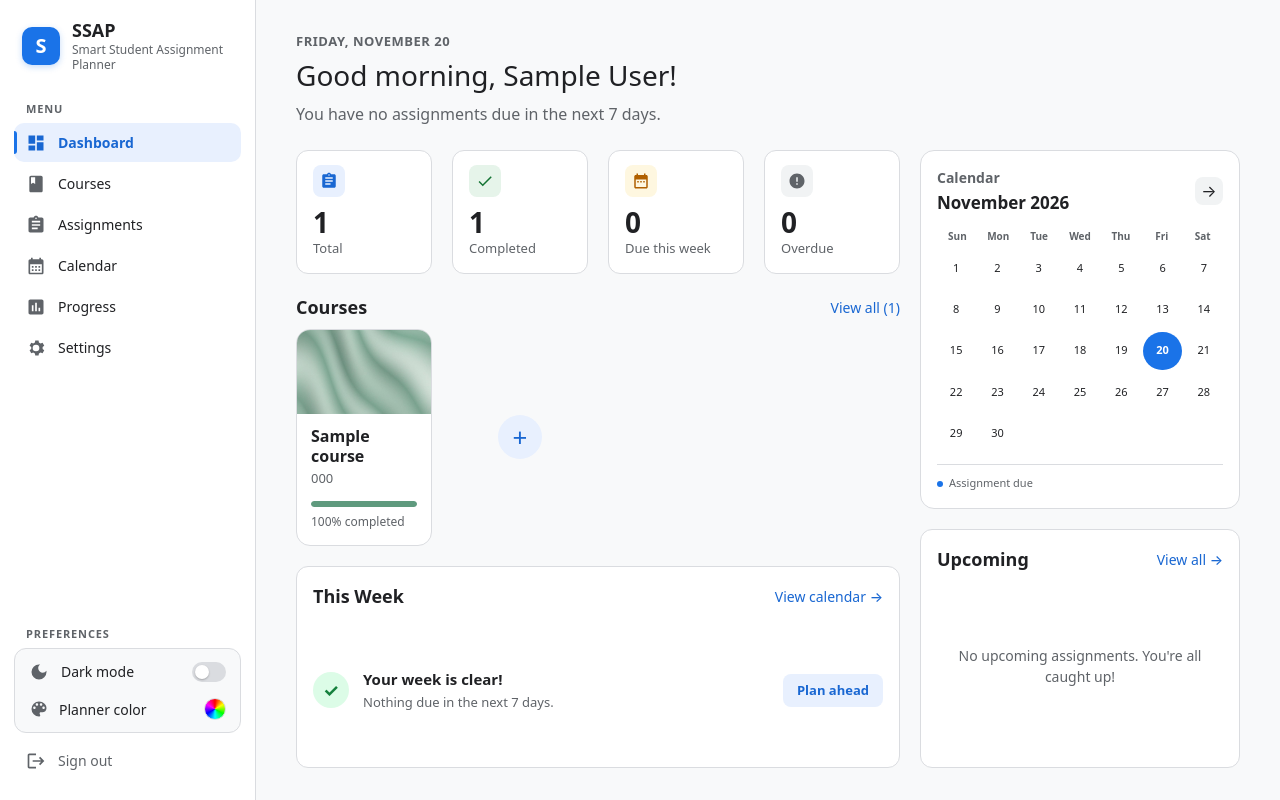
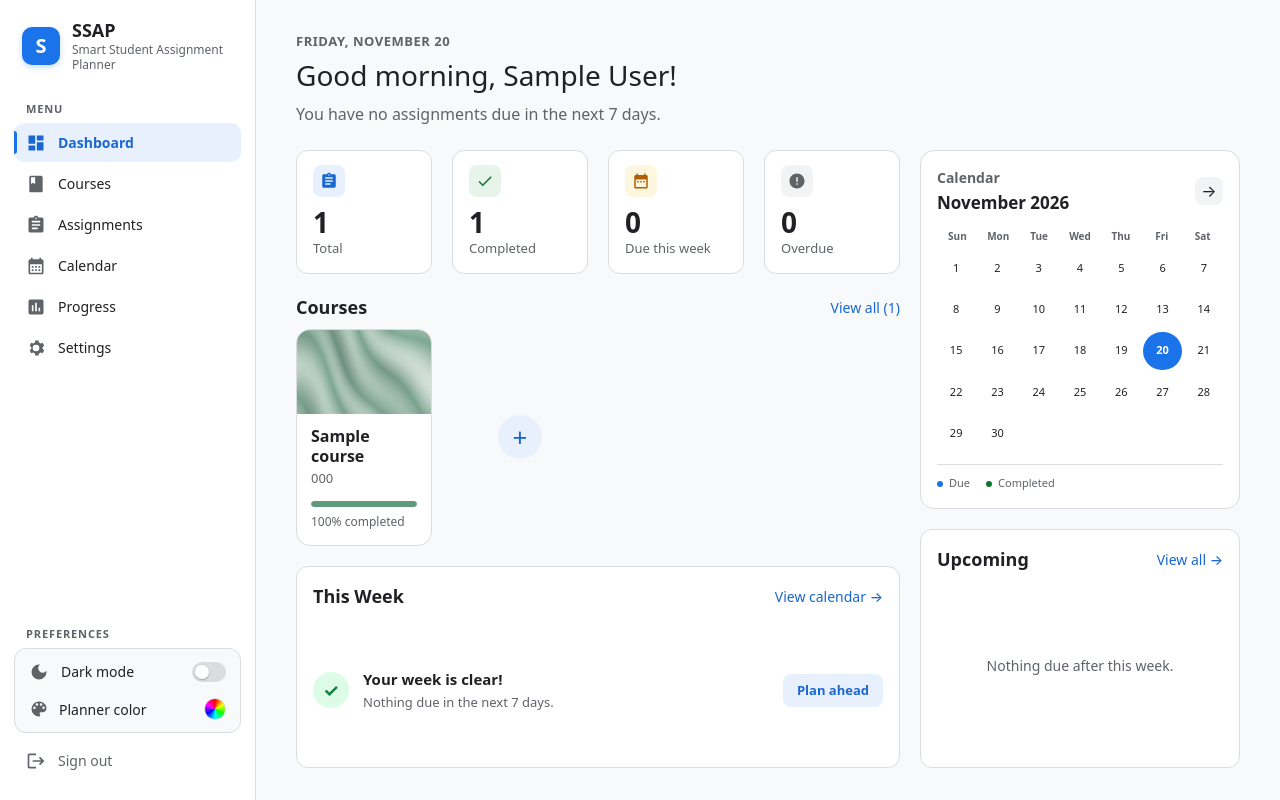
Before and after one commit to BhavyaSura/Smart-Student-Assignment-Planner, a Flask app: page / in a window 1280 px wide. Run offline with Flask 3, Linux system fonts and the light colour scheme; the visitor is signed in with stand-in values (Sample User, id 1); tables that the repository leaves empty hold one stand-in row (values such as "Sample post"); some libraries are stand-ins or nearby versions.

Commit message:
Add files via upload

```diff
--- a/features/dashboard/suggested_mini_calendar.py
+++ b/features/dashboard/suggested_mini_calendar.py
@@ -7,7 +7,8 @@ Dashboard Mini Calendar Widget.
 Shows:
 - the current month
 - today's date
-- a dot on days that have an assignment due
+- a blue dot on days with an assignment still to do
+- a green dot on days with a completed assignment
 - only assignments belonging to the signed-in student
 """
 
@@ -53,7 +54,12 @@ def suggested_mini_calendar(user_id):
     # Store the days that have at least one assignment.
     # Example:
     # {5, 12, 22}
+    # Two groups of days, so each can get its own color dot:
+    #   due_days       -> assignments still to do (blue dot)
+    #   completed_days -> assignments already done (green dot)
+    # A day can be in both.
     due_days = set()
+    completed_days = set()
 
     for assignment in assignments:
 
@@ -67,9 +73,13 @@ def suggested_mini_calendar(user_id):
                 "%Y-%m-%d"
             ).date()
 
-            due_days.add(
-                due_date.day
-            )
+            if assignment.status == "Completed":
+
+                completed_days.add(due_date.day)
+
+            else:
+
+                due_days.add(due_date.day)
 
         except ValueError:
             # Ignore an invalid date instead of
@@ -109,4 +119,7 @@ def suggested_mini_calendar(user_id):
         "due_days":
             due_days,
 
+        "completed_days":
+            completed_days,
+
     }
--- a/features/dashboard/suggested_upcoming_preview.py
+++ b/features/dashboard/suggested_upcoming_preview.py
@@ -1,21 +1,27 @@
 # SSAP-12 (Bhavya): Upcoming Assignments Preview on the Dashboard.
 
-from datetime import datetime
+from datetime import datetime, timedelta
 from zoneinfo import ZoneInfo
 
 from models import Assignment
 
 
 def suggested_upcoming_preview(user_id):
-    today = datetime.now(ZoneInfo("America/New_York")).date().isoformat()
+    today = datetime.now(ZoneInfo("America/New_York")).date()
 
-    # Get upcoming and incomplete assignments for this student.
+    # The "This Week" box already shows today + the next 6 days,
+    # so this box starts the day after that. That way the same
+    # assignment isn't listed twice on the dashboard.
+    after_this_week = (today + timedelta(days=7)).isoformat()
+
+    # Get later, incomplete assignments for this student
+    # (plus ones with no due date, which "This Week" never shows).
     assignments = (
         Assignment.query
         .filter_by(user_id=user_id)
         .filter(Assignment.status != "Completed")
         .filter(
-            (Assignment.due_date >= today)
+            (Assignment.due_date >= after_this_week)
             | (Assignment.due_date.is_(None))
             | (Assignment.due_date == "")
         )
--- a/static/css/dashboard.css
+++ b/static/css/dashboard.css
@@ -1126,3 +1126,41 @@
 .upcoming-card .dash-empty {
     text-align: center;
 }
+
+
+/* =========================================================
+   MINI CALENDAR: blue dot = due, green dot = completed
+   ========================================================= */
+
+/* Holds one or two dots, centered under the day number */
+.mini-calendar-dots {
+    position: absolute;
+    bottom: 2px;
+    left: 50%;
+    display: flex;
+    gap: 2px;
+    transform: translateX(-50%);
+}
+
+/* Inside the holder, the dots sit side by side */
+.mini-calendar-dots .mini-calendar-dot {
+    position: static;
+    transform: none;
+}
+
+.mini-calendar-dot-done,
+.mini-calendar-legend-done {
+    background: var(--success-text);
+}
+
+/* On today's filled circle both dots would be the same color,
+   so the completed dot becomes a hollow ring instead */
+.mini-calendar-today .mini-calendar-dot-done {
+    background: transparent;
+    box-shadow: inset 0 0 0 1px var(--on-accent);
+}
+
+/* Space between the two legend items */
+.mini-calendar-legend-done {
+    margin-left: 10px;
+}
--- a/templates/dashboard/suggested_mini_calendar.html
+++ b/templates/dashboard/suggested_mini_calendar.html
@@ -102,7 +102,7 @@
                                 mini-calendar-today
                             {% endif %}
 
-                            {% if day in mini_calendar.due_days %}
+                            {% if day in mini_calendar.due_days or day in mini_calendar.completed_days %}
                                 has-assignment
                             {% endif %}
                         "
@@ -114,13 +114,38 @@
                         </span>
 
 
-                        {% if day in mini_calendar.due_days %}
+                        {# Blue dot = still to do, green dot = completed.
 
-                            <span
-                                class="mini-calendar-dot"
-                                aria-label="Assignment due"
-                            >
+
+                           A day with both shows both dots side by side. #}
+
+
+                        {% if day in mini_calendar.due_days or day in mini_calendar.completed_days %}
+
+
+                            <span class="mini-calendar-dots">
+
+
+                                {% if day in mini_calendar.due_days %}
+
+
+                                    <span class="mini-calendar-dot" aria-label="Assignment due"></span>
+
+
+                                {% endif %}
+
+
+                                {% if day in mini_calendar.completed_days %}
+
+
+                                    <span class="mini-calendar-dot mini-calendar-dot-done" aria-label="Assignment completed"></span>
+
+
+                                {% endif %}
+
+
                             </span>
+
 
                         {% endif %}
 
@@ -148,10 +173,10 @@
     <div class="mini-calendar-footer">
 
         <span class="mini-calendar-legend-dot"></span>
+        <span>Due</span>
 
-        <span>
-            Assignment due
-        </span>
+        <span class="mini-calendar-legend-dot mini-calendar-legend-done"></span>
+        <span>Completed</span>
 
     </div>
 
--- a/templates/dashboard/suggested_upcoming_preview.html
+++ b/templates/dashboard/suggested_upcoming_preview.html
@@ -1,4 +1,6 @@
-{# SSAP-12 (Bhavya): Upcoming assignments preview on the dashboard. #}
+{# SSAP-12 (Bhavya): Upcoming assignments preview on the dashboard.
+   Shows work due AFTER this week (and work with no due date), because
+   the "This Week" box already lists the next 7 days. #}
 
 <section class="dash-card upcoming-card">
     <div class="section-header">
@@ -28,6 +30,6 @@
             {% endfor %}
         </ul>
     {% else %}
-        <p class="dash-empty">No upcoming assignments. You're all caught up!</p>
+        <p class="dash-empty">Nothing due after this week.</p>
     {% endif %}
 </section>
```
